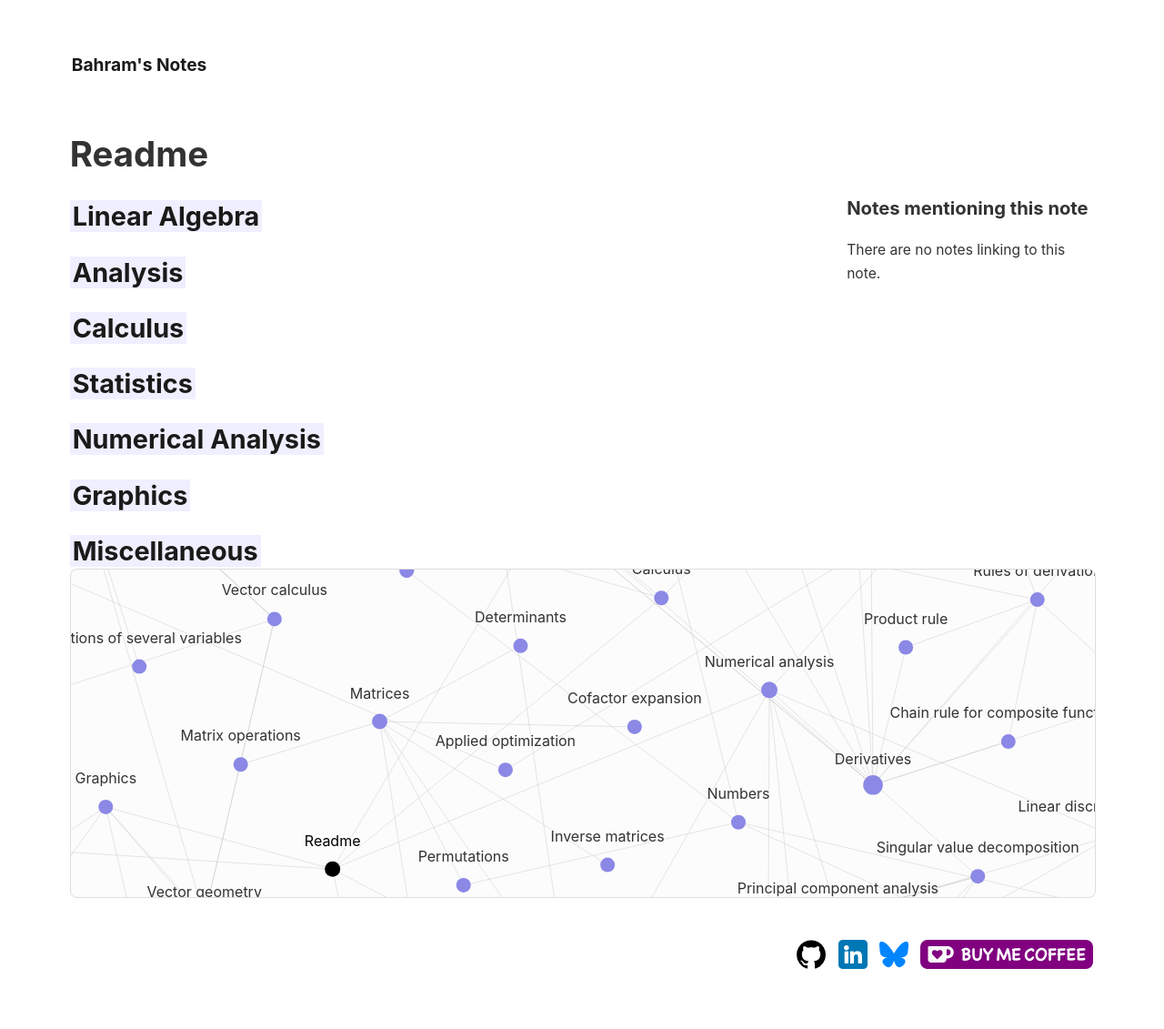
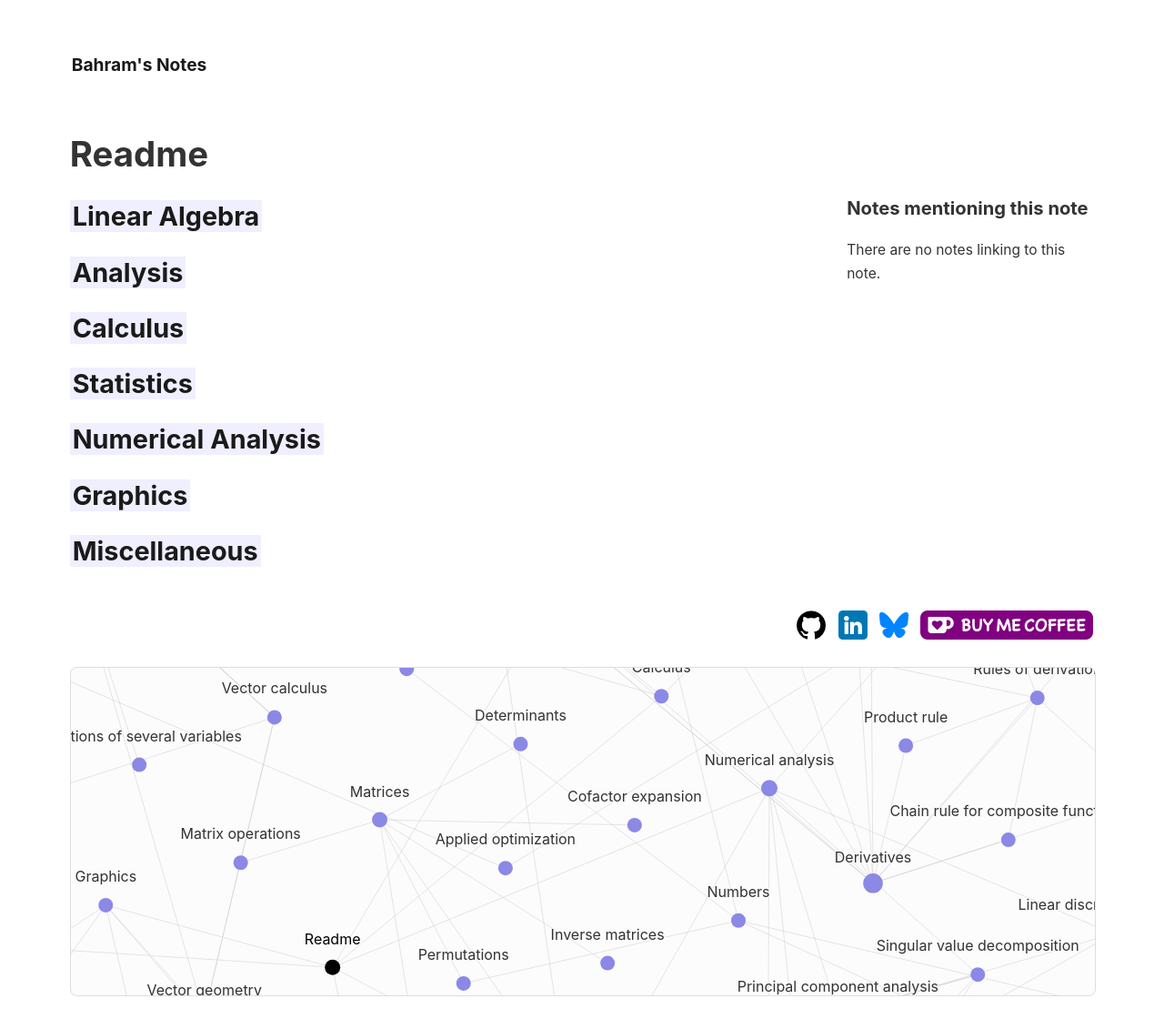
Before and after one commit to jowharshamshiri/notes, a Jekyll site: the page built from _notes/README.md, in a window 1280 px wide. Shown: the whole page at 91% size. Built offline with Jekyll 4.4.1, drawn with Linux system fonts in a browser that asks for light colours.

Commit message:
Integrate notes graph into default layout and comment out graph inclusion in note layout

```diff
--- a/_layouts/default.html
+++ b/_layouts/default.html
@@ -6,8 +6,11 @@
     <div class="wrapper">
       <main>{{ content }}	</main>
       <footer>{% include footer.html %}</footer>
+
+    {% include link-previews.html wrapperQuerySelector="content" %}
+
+	{% include notes_graph.html wrapperQuerySelector="content" %}
     </div>
 
-    {% include link-previews.html wrapperQuerySelector="content" %}
   </body>
 </html>
--- a/_layouts/note.html
+++ b/_layouts/note.html
@@ -40,4 +40,4 @@
 
 <!-- <p>Here are all my notes, along with their links, visualized as a graph.</p> -->
 
-{% include notes_graph.html %}
+<!-- {% include notes_graph.html %} -->
```
